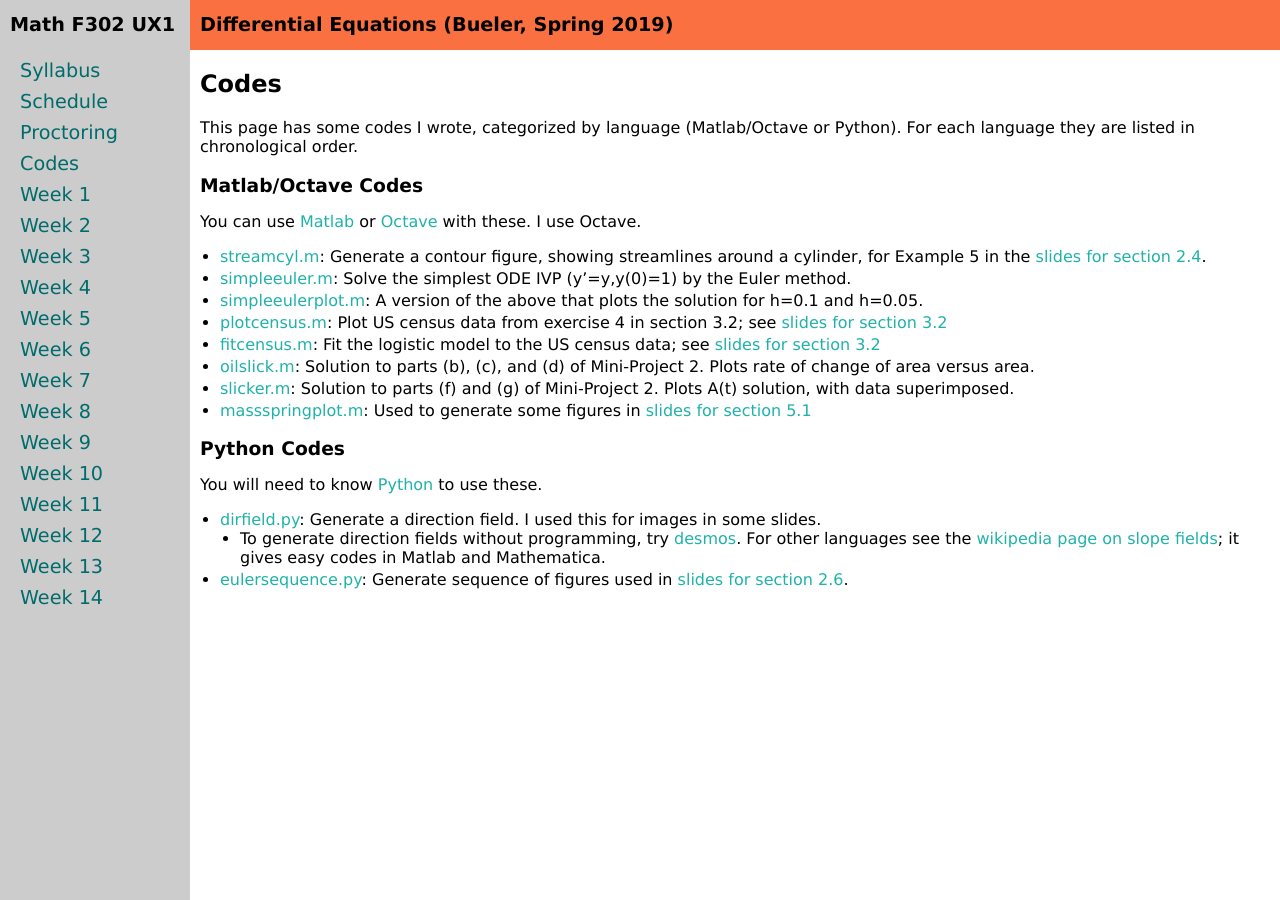
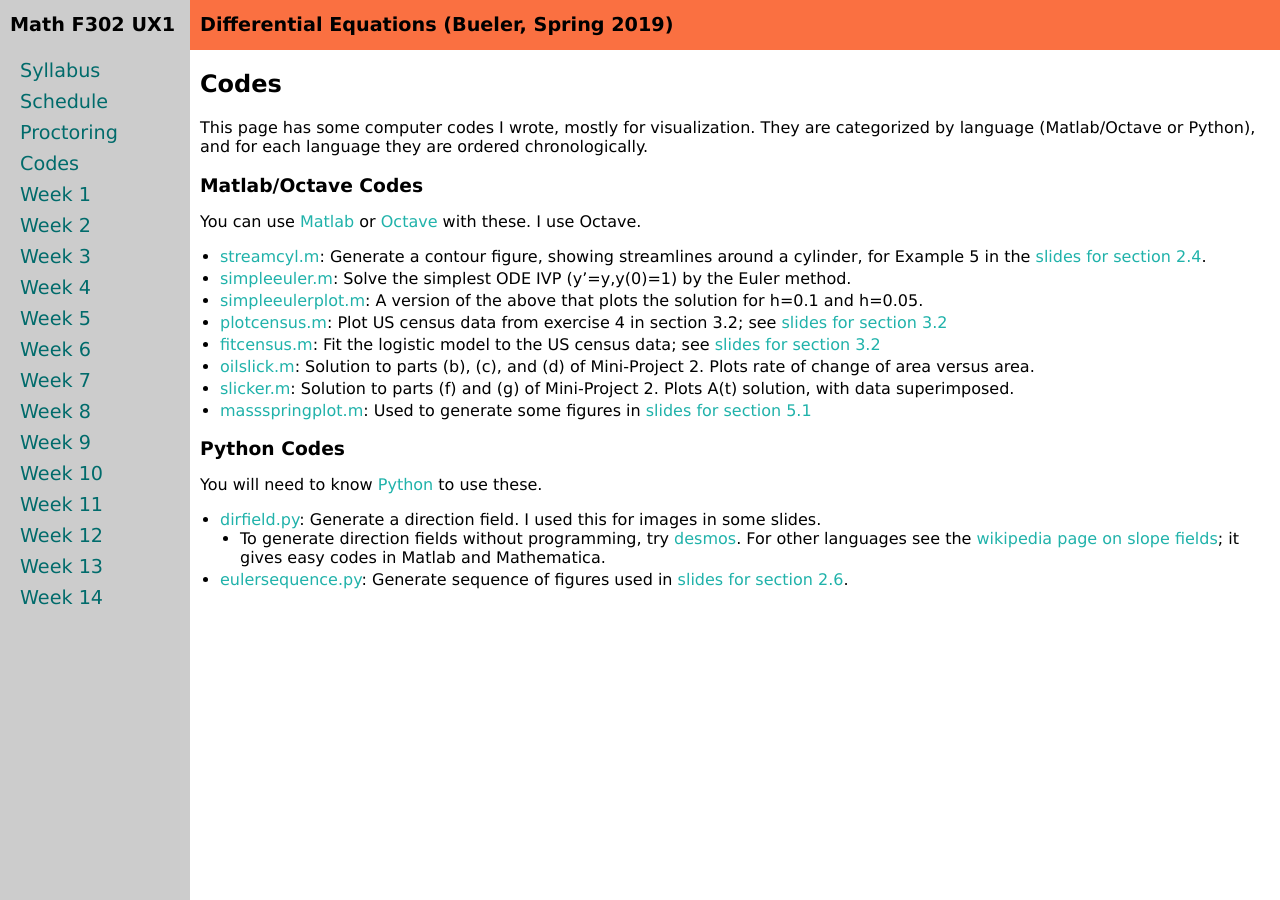
Before and after one commit to bueler/math302, a Jekyll site: the page built from codes.md, in a window 1280 px wide. Built offline with Jekyll 4.4.1, drawn with Linux system fonts in a browser that asks for light colours.

Commit message:
make it all official: other --> codes

```diff
--- a/_data/toc.yaml
+++ b/_data/toc.yaml
@@ -12,7 +12,7 @@
   url: proctoring.pdf  # rebuild by "make proctoring.pdf" in assets/latex/
 
 - title: Codes
-  url: other.html
+  url: codes.html
 
 - title: Week 1
   url: week1.html
--- a/other.md
+++ b/codes.md
@@ -5,7 +5,7 @@
 
 ## Codes
 
-This page has some codes I wrote, categorized by language (Matlab/Octave or Python).  For each language they are listed in chronological order.
+This page has some computer codes I wrote, mostly for visualization.  They are categorized by language (Matlab/Octave or Python), and for each language they are ordered chronologically.
 
 ### Matlab/Octave Codes
 
```
